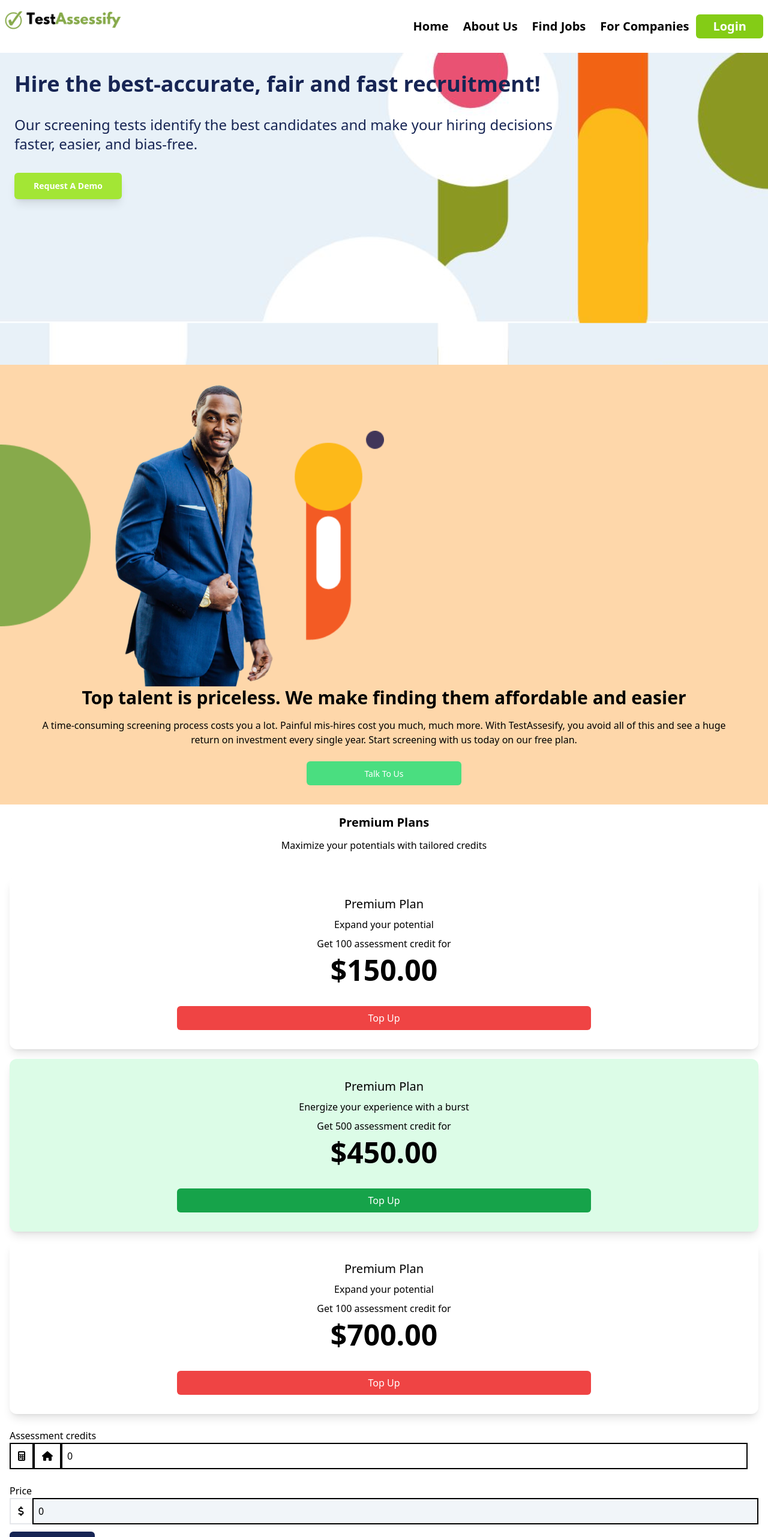
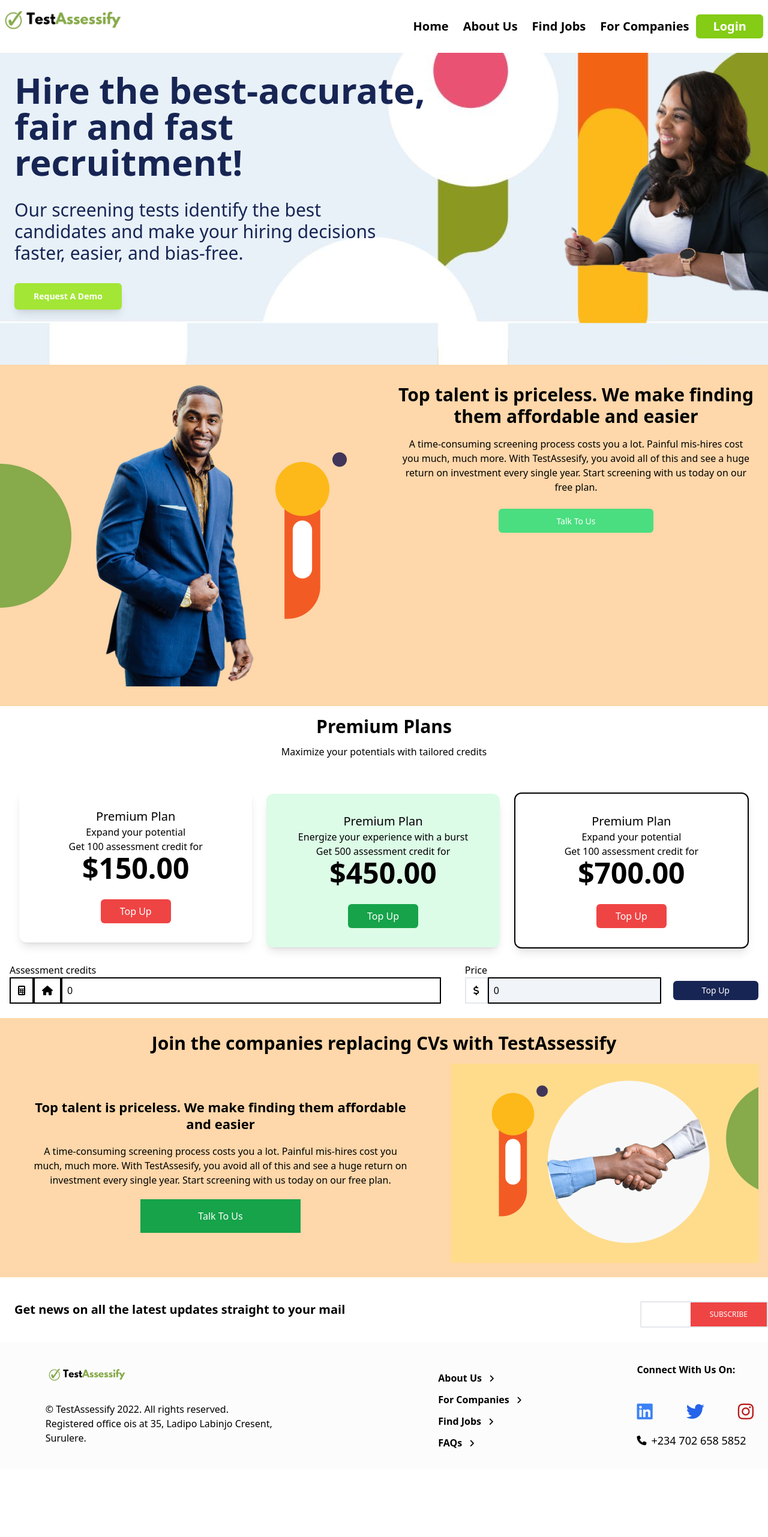
Before and after one commit to tcodes317/TestAssessify_proj, a React (Vite) app in the folder app/: page /forcompanies in a window 1280 px wide. Shown: the top 2562 px of the page at 60% size. After the commit the page ends 2449 px from the top, so only its background shows below. Built offline with nearby package versions, Linux system fonts and the light colour scheme.

Commit message:
6/14/2024

```diff
--- a/app/src/components/pages/Companies.jsx
+++ b/app/src/components/pages/Companies.jsx
@@ -11,25 +11,25 @@
         <>
             <Header />
                 <div className="">
-                    <div className="desk:mt-14 relative" id="dbgOne">
+                    <div className="desk:mt-14 ipad:overflow-hidden relative" id="dbgOne">
                         <div className="desk:absolute desk:left-48 desk:bottom-12 gal:pl-6 space-y-8">
-                            <h1 className="text-blue-950 font-bold text-4xl gal:pt-8 gal:w-9/12 desk:w-5/12">Hire the best-accurate, fair and fast recruitment!</h1>
-                            <p className="text-blue-950 text-2xl desk:w-5/12 gal:w-9/12">Our screening tests identify the best candidates and make your hiring decisions faster, easier, and bias-free.</p>
+                            <h1 className="text-blue-950 font-bold text-4xl gal:pt-8 gal:w-9/12 desk:w-5/12 ipad:w-4/12 ipad_air:w-7/12 ipad_air:text-6xl nest:w-7/12 deskii:w-9/12 deskii:text-5xl">Hire the best-accurate, fair and fast recruitment!</h1>
+                            <p className="text-blue-950 text-2xl desk:w-5/12 gal:w-9/12 ipad:w-5/12 ipad_air:text-3xl ipad_air:w-6/12">Our screening tests identify the best candidates and make your hiring decisions faster, easier, and bias-free.</p>
                             <button className="mt-4 bg-lime-400 font-bold desk:ml-12 shadow-lg px-8 text-white text-sm p-4 py-3 rounded-md">
                                 <span>Request A Demo</span>
                             </button>
                         </div>
-                        <div className="absolute gal:hidden right-72 top-6">
+                        <div className="absolute gal:hidden ipad:!block ipad:-right-44 nest:-right-24 desk:right-72 top-6">
                             <img src={imgi} srcset={imgi} className="w-11/12" />
                         </div>
                     </div>
-                    <div id="dbgTwo" className="flex gal:flex-col py-8 bg-orange-200 items-start">
-                        <div className="desk:w-9/12 gal:w-6/12 relative space-x-6 flex items-center">
-                            <img src={imgiii} srcset={imgiii} className="gal:w-5/12" />
+                    <div id="dbgTwo" className="flex ipad:flex-row ipad:justify-between gal:flex-col py-8 bg-orange-200 items-start">
+                        <div className="desk:w-9/12 gal:w-6/12 ipad:w-3/12 relative space-x-6 flex items-center">
+                            <img src={imgiii} srcset={imgiii} className="gal:w-5/12 deskii:w-2/12" />
                             <img src={imgii} srcset={imgii} />
-                            <img src={imgiv} srcset={imgiv} className="gal:w-5/12" />
+                            <img src={imgiv} srcset={imgiv} className="gal:w-5/12 deskii:w-2/12" />
                         </div>
-                        <div className="text-center desk:w-9/12">
+                        <div className="text-center desk:w-9/12 ipad:w-6/12">
                             <h1 className="text-3xl font-bold">Top talent is priceless. We make finding them affordable and easier</h1>
                             <p className="w-9/12 mx-auto mt-4 gal:w-11/12">A time-consuming screening process costs you a lot. Painful mis-hires cost you much, much more. With TestAssesify, you avoid all of this and see a huge return on investment every single year. Start screening with us today on our free plan.</p>
                             <button className="mt-6 bg-green-400 hover:bg-green-500 text-white p-2 px-24 rounded-md">
@@ -39,41 +39,41 @@
                     </div>
                     <div className="my-4">
                         <div className="space-y-3">
-                            <h1 className="text-center font-semibold text-xl">Premium Plans</h1>
+                            <h1 className="text-center font-semibold text-xl nestMax:font-bold nestMax:text-3xl">Premium Plans</h1>
                             <p className="text-center">Maximize your potentials with tailored credits</p>
                         </div>
-                        <div className="flex gal:px-4 gal:flex-col gal:space-y-4 items-center justify-center desk:space-x-5 mt-10">
-                            <div className="shadow-lg space-y-2 gal:w-full flex desk:px-48 bg-white rounded-xl flex-col p-8 justify-center">
+                        <div className="flex ipad:flex-row ipad:px-8 ipad:mx-auto ipad:space-x-6 gal:px-4 gal:flex-col gal:space-y-4 items-center justify-center desk:space-x-5 mt-10">
+                            <div className="shadow-lg desk:space-y-2 gal:w-full flex desk:px-24 bg-white rounded-xl flex-col p-8 justify-center">
                                 <h1 className="text-center text-xl">Premium Plan</h1>
                                 <p className="text-center text-md">Expand your potential</p>
                                 <div className="text-center text-md">Get 100 assessment credit for</div>
                                 <h1 className="font-bold text-center !mb-7 text-5xl">$150.00</h1>
-                                <button className="bg-red-500 text-white w-7/12 mx-auto p-2 px-8 rounded-md">
+                                <button className="bg-red-500 ipad:truncate text-white desk:w-7/12 mx-auto p-2 px-8 rounded-md">
                                     <span>Top Up</span>
                                 </button>
                             </div>
-                            <div className="shadow-lg space-y-2 flex gal:w-full desk:px-48 bg-green-100 rounded-xl flex-col p-8 justify-center">
+                            <div className="shadow-lg desk:space-y-2 flex gal:w-full desk:px-24 bg-green-100 rounded-xl flex-col p-8 justify-center">
                                 <h1 className="text-center text-xl">Premium Plan</h1>
                                 <p className="text-center text-md">Energize your experience with a burst</p>
                                 <div className="text-center text-md">Get 500 assessment credit for</div>
                                 <h1 className="font-bold text-center !mb-7 text-5xl">$450.00</h1>
-                                <button className="bg-green-600 text-white w-7/12 mx-auto p-2 px-8 rounded-md">
+                                <button className="bg-green-600 text-white desk:w-7/12 mx-auto p-2 px-8 rounded-md">
                                     <span>Top Up</span>
                                 </button>
                             </div>
-                            <div className="shadow-lg gal:w-full space-y-2 flex desk:px-48 rounded-xl flex-col p-8 justify-center">
+                            <div className="shadow-lg gal:w-full border-2 border-black desk:space-y-2 flex desk:px-24 rounded-xl flex-col p-8 justify-center">
                                 <h1 className="text-center text-xl">Premium Plan</h1>
                                 <p className="text-center text-md">Expand your potential</p>
                                 <div className="text-center text-md">Get 100 assessment credit for</div>
                                 <h1 className="font-bold text-center !mb-7 text-5xl">$700.00</h1>
-                                <button className="bg-red-500 text-white w-7/12 mx-auto p-2 px-8 rounded-md">
+                                <button className="bg-red-500 text-white desk:w-7/12 mx-auto p-2 px-8 rounded-md">
                                     <span>Top Up</span>
                                 </button>
                             </div>
                         </div>
                     </div>
-                    <div className="flex gal:flex-col my-6 gal:px-4 desk:items-center justify-center desk:space-x-6">
-                        <div className="">
+                    <div className="flex ipad:flex-row desk:w-8/12 desk:mx-auto ipad:items-center ipad:space-x-5 gal:flex-col my-6 gal:px-4 desk:items-center justify-center desk:space-x-6">
+                        <div className="ipad_air:w-11/12">
                             <h1>Assessment credits</h1>
                             <div className="flex items-center">
                                 <i className="p-3 fa fa-calculator border-2 border-black"></i>
@@ -84,7 +84,7 @@
                         <div>
                             <i className="fa fa-"></i>
                         </div>
-                        <div className="gal:w-full" >
+                        <div className="gal:w-full ipad:w-5/12" >
                             <h1>Price</h1>
                             <div className="gal:flex" >
                                 <i className="fa fa-dollar border-2 p-3"></i>
@@ -92,35 +92,35 @@
                             </div>
                         </div>
                         <div className="relative top-3">
-                            <button className="bg-blue-950 p-1.5 px-12 text-white text-sm rounded-md">
+                            <button className="bg-blue-950 ipad_air:truncate p-1.5 px-12 text-white text-sm rounded-md">
                                 <span>Top Up</span>
                             </button>
                         </div>
                     </div>
                     <div className="py-6 bg-orange-200">
-                        <h1 className="text-center text-3xl font-bold iph_xr:px-1">Join the companies replacing CVs with TestAssessify</h1>
-                        <div className="flex gal:flex-col gal:space-y-4 items-center justify-evenly">
-                            <div className="flex flex-col justify-center gal:mx-auto desk:w-7/12 gal:mt-6 desk:mt-0">
+                        <h1 className="text-center text-3xl font-bold iph_xr:px-1 iph_14:px-3 desk:pb-6">Join the companies replacing CVs with TestAssessify</h1>
+                        <div className="flex ipad:flex-row ipad:space-x-8 ipad:px-4 gal:flex-col gal:space-y-4 items-center justify-evenly">
+                            <div className="flex ipad:w-6/12 flex-col justify-center gal:mx-auto desk:w-7/12 gal:mt-6 desk:mt-0">
                                 <h1 className="font-bold text-xl text-center" id="hh">Top talent is priceless. We make finding them affordable and easier</h1>
                                 <p className="text-center desk:w-8/12 mx-auto mt-5 mb-5">A time-consuming screening process costs you a lot. Painful mis-hires cost you much, much more. With TestAssesify, you avoid all of this and see a huge return on investment every single year. Start screening with us today on our free plan.</p>
                                 <div className="flex justify-center">
-                                    <button className="p-2 desk:w-3/12 bg-green-600 text-white px-24">
+                                    <button className="p-4 desk:w-5/12 bg-green-600 text-white px-24">
                                         <span>Talk To Us</span>
                                     </button>
                                 </div>
                             </div>
-                            <div className="desk:w-3/12">
+                            <div className="desk:w-4/12">
                                 <img src={imgv} srcset={imgv} />
                             </div>
                         </div>
                     </div>
 
-                    <div className="flex items-center gal:flex-col gal:space-y-4 justify-between py-6">
+                    <div className="flex ipad:flex-row ipad:items-center items-center gal:flex-col gal:space-y-4 justify-between py-6">
                         <div className="relative ml-6">
-                            <h4 className="font-bold text-lg">Get news on all the latest updates straight to your mail</h4>
+                            <h4 className="font-bold text-lg ipad:text-xl">Get news on all the latest updates straight to your mail</h4>
                         </div>
-                        <div className="relative desk:-left-12 border-2 iph_14:w-11/12 border-black iph_14:flex rounded-sm">
-                            <input type="search" placeholder="Subscribe" className="gal:pl-4 iph_14:w-full desk:hidden" />
+                        <div className="relative desk:-left-12 border-2 ipad:w-2/12 desk:w-1/12 ipad:justify-end iph_14:w-11/12 iph_14:flex rounded-sm">
+                            <input type="search" placeholder="Subscribe" className="ipad:hidden gal:pl-4 iph_14:w-full desk:hidden" />
                             <button className="bg-red-500 p-3 px-8 text-white text-xs relative z-10 desk:left-6">
                                 <span>SUBSCRIBE</span>
                             </button>
```
